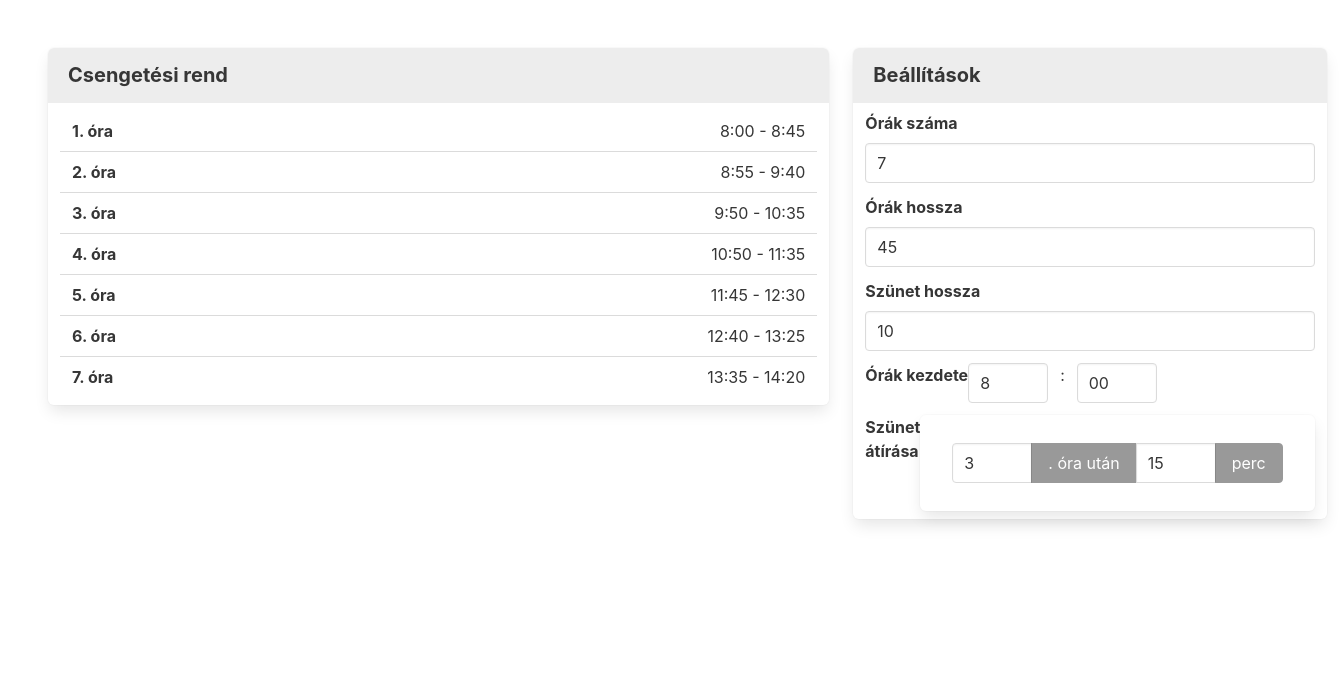
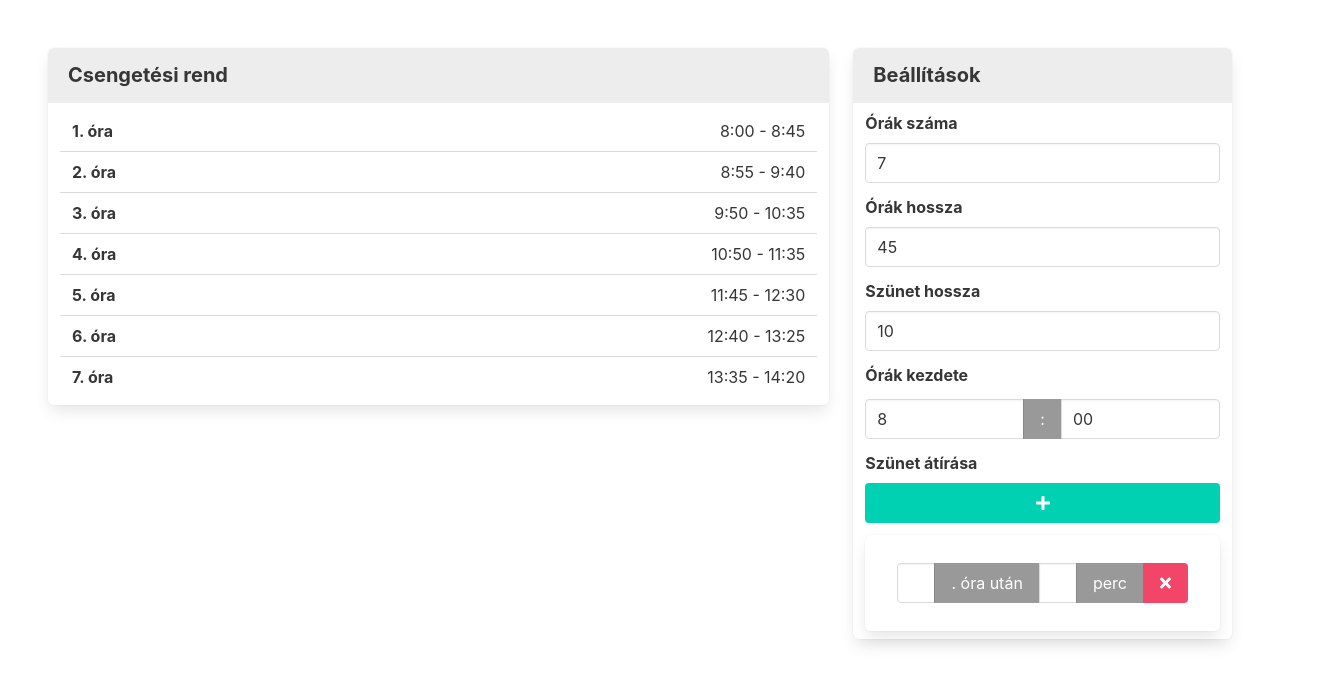
Before and after one commit to bela333/csengetes, a React (Create React App) app: page / in a window 1280 px wide. Shown: the top 686 px of the page, 1339 px wide, since content can reach past the window. Built offline with nearby package versions, Linux system fonts and the light colour scheme.

Commit message:
Override interface

```diff
--- a/src/App.scss
+++ b/src/App.scss
@@ -1,3 +1,3 @@
-.thin-number{
+/*.thin-number{
     width: 80px;
-}
+}*/
--- a/src/breakOverrideMenu.js
+++ b/src/breakOverrideMenu.js
@@ -1,4 +1,5 @@
 import React from 'react';
+import {FontAwesomeIcon} from '@fortawesome/react-fontawesome'
 
 export function BreakOverrideMenu(props) {
 
@@ -22,14 +23,27 @@ export function BreakOverrideMenu(props) {
                             perc
                         </div>
                     </div>
+                    <div className="control">
+                        <button className="button is-danger" onClick={()=>props.removeOverride(e.id)}>
+                            <FontAwesomeIcon icon="times" />
+                        </button>
+                    </div>
                 </div>
             </td>
         </tr>
     ));
 
     return (
-        <div className="field is-grouped">
+
+
+        <div>
+            <div className="field">
                 <label className="label">Szünet átírása</label>
+                <button className="button is-fullwidth is-primary" onClick={props.addOverride}>
+                    <FontAwesomeIcon icon="plus" />
+                </button>
+            </div>
+            <div className="field">
                 <div className="control">
                     <div className="box is-fullwidth">
                         <table className="table is-hoverable is-fullwidth">
@@ -40,5 +54,6 @@ export function BreakOverrideMenu(props) {
                     </div>
                 </div>
             </div>
+        </div>
     );
 }
--- a/src/index.js
+++ b/src/index.js
@@ -5,8 +5,12 @@ import App from './App';
 import * as serviceWorker from './serviceWorker';
 import {createStore} from 'redux';
 import {Provider} from 'react-redux';
+import {v4} from 'uuid'
+import {library} from '@fortawesome/fontawesome-svg-core'
+import {faTimes, faPlus} from '@fortawesome/free-solid-svg-icons'
 
-var id = 0;
+library.add(faTimes);
+library.add(faPlus);
 
 const defaultState = {
     lessons: 7,
@@ -15,7 +19,7 @@ const defaultState = {
     startHour: 8,
     startMinute: 0,
     breakOverrides: [
-        {lesson: 3, duration: 15, id:id++}
+        {lesson: 3, duration: 15, id:v4()}
     ]
 };
 
@@ -36,23 +40,33 @@ function reducer(state = defaultState, action) {
         return {...state, startMinute: action.minute};
     }
     if (action.type === "SET_BREAK_DURATION") {
-        var lastOne = state.breakOverrides.find(a=>a.id==action.id);
-        if (lastOne != null) {
-            var newOverrides = [...(state.breakOverrides.filter(a=>a.id!=action.id)),
-                {lesson: lastOne.lesson, id: lastOne.id, duration: Number(action.duration)}]
-            return {...state, breakOverrides: newOverrides};
-
+        var newOverrides = [...state.breakOverrides]
+        for (let i = 0; i < newOverrides.length; i++) {
+            if (newOverrides[i].id === action.id) {
+                newOverrides[i].duration = Number(action.duration)
+            }
         }
-
+        return {...state, breakOverrides: newOverrides}
     }
     if (action.type === "SET_BREAK_LESSON") {
-        var lastOne = state.breakOverrides.find(a=>a.id==action.id);
-        if (lastOne != null) {
-            var newOverrides = [...(state.breakOverrides.filter(a=>a.id!=action.id)),
-                {lesson: Number(action.lesson), id: lastOne.id, duration: lastOne.duration}]
-            return {...state, breakOverrides: newOverrides};
+        var newOverrides = [...state.breakOverrides]
+        for (let i = 0; i < newOverrides.length; i++) {
+            if (newOverrides[i].id === action.id) {
+                newOverrides[i].lesson = Number(action.lesson)
+            }
         }
-
+        return {...state, breakOverrides: newOverrides}
+    }
+    if (action.type === "REMOVE_OVERRIDE") {
+        var newOverrides = state.breakOverrides.filter(a=>a.id!==action.id)
+        console.log(newOverrides)
+        return {...state, breakOverrides: newOverrides}
+    }
+    if (action.type === "ADD_OVERRIDE") {
+        var newOverrides = [...state.breakOverrides,
+            {lesson: action.lesson, duration: action.duration, id:v4()}
+        ];
+        return {...state, breakOverrides: newOverrides};
     }
     return state;
 }
--- a/src/timetableSettings.js
+++ b/src/timetableSettings.js
@@ -54,6 +54,14 @@ class TimeTableSettings extends Component{
         this.props.setBreakDuration(value, id)
     }
 
+    removeOverride = (id)=>{
+        this.props.removeOverride(id);
+    }
+
+    addOverride = ()=>{
+        this.props.addOverride();
+    }
+
     render(){
         return (
             <div className="panel">
@@ -69,19 +77,28 @@ class TimeTableSettings extends Component{
                         <LabeledInput title="Szünet hossza">
                             <input type="number" className="input" onChange={this.setBreakLength} value={this.props.breakLength} />
                         </LabeledInput>
-                        <div className="field is-grouped">
+                        <div className="field">
                             <label className="label">Órák kezdete</label>
+                        </div>
+                        <div className="field has-addons">
                             <div className="control">
                                 <input type="number" className="input thin-number" onChange={this.setStartHour} value={this.props.startHour} />
                             </div>
                             <div className="control">
-                                :
+                                <div className="button is-dark" disabled>
+                                    :
+                                </div>
                             </div>
                             <div className="control">
                                 <input type="number" className="input thin-number" onChange={this.setStartMinute} value={formatMinute(this.props.startMinute)} />
                             </div>
                         </div>
-                        <BreakOverrideMenu breakOverrides={this.props.breakOverrides} setBreakLesson={this.setBreakLesson} setBreakDuration={this.setBreakDuration}/>
+                        <BreakOverrideMenu
+                            breakOverrides={this.props.breakOverrides}
+                            setBreakLesson={this.setBreakLesson}
+                            setBreakDuration={this.setBreakDuration}
+                            removeOverride={this.removeOverride}
+                            addOverride={this.addOverride}/>
                     </div>
                 </div>
             </div>
@@ -123,6 +140,12 @@ const reducerToProps = (reducer)=>{
         setBreakLesson: (lesson, id)=>{
             reducer({type: "SET_BREAK_LESSON", lesson: lesson, id: id})
         },
+        removeOverride: (id) => {
+            reducer({type: "REMOVE_OVERRIDE", id: id})
+        },
+        addOverride: () => {
+            reducer({type: "ADD_OVERRIDE", lesson: 1, duration: 15})
+        }
     }
 }
 
```
Also changed, not shown: package.json (+7 -1 lines), 1 other file (tests, documents, lock files or other folders). Lines whose indentation alone changed are shown as unchanged.
